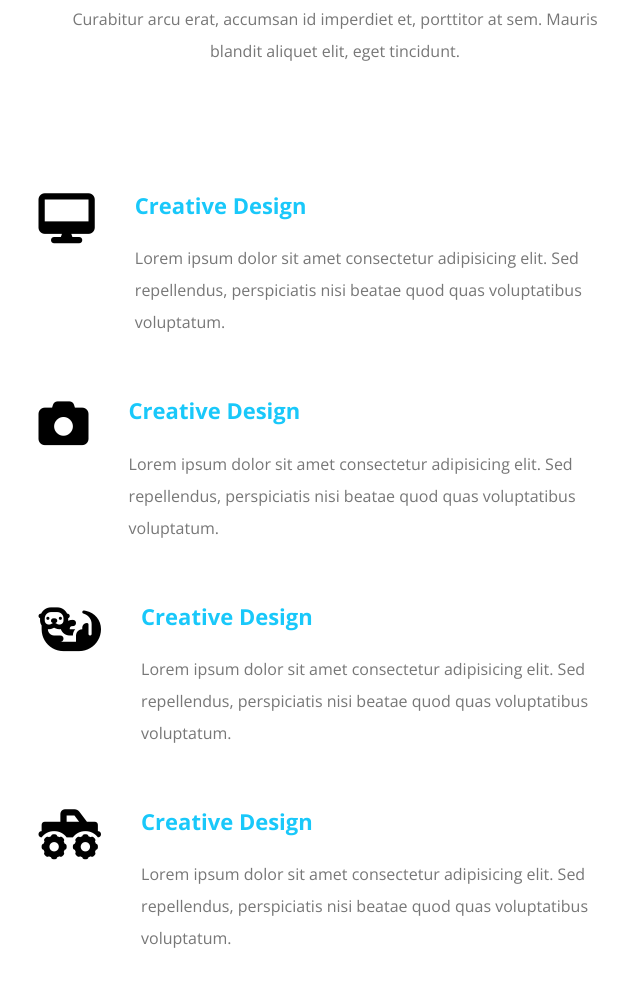
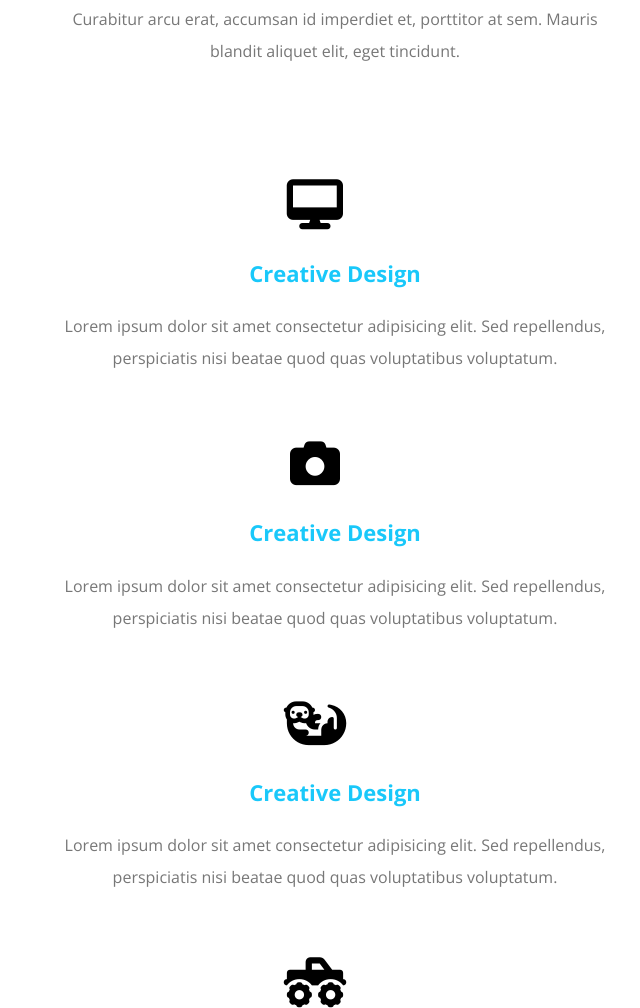
Before and after one commit to mariamgharib553/Template_2, a plain HTML site: page index.html in a window 768 px wide. Shown: the part 1013-2021 px from the top of the page, without its empty margins (49-689 px from the left). Drawn offline with nearby package versions, Linux system fonts and the light colour scheme.

Commit message:
fix the responsive

```diff
--- a/CSS/Kasper.css
+++ b/CSS/Kasper.css
@@ -287,17 +287,32 @@ header nav .form i {
     line-height: 2;
 }
 
-.services-container {
-    display: grid;
-    grid-template-columns: repeat(auto-fill , minmax(450px,1fr));
-    /* gap: 3vw; */
-    margin: auto auto 5vh auto;
+/* goa media query 34an as8r mn keda msh m7tagen grid asln */
+@media (min-width: 768px) {
+    .services-container {
+        display: grid;
+        grid-template-columns: repeat(auto-fill , minmax(450px,1fr));
+        margin: auto auto 5vh auto;
+    }
 }
 
 .services-container .part {
     display: flex;
     justify-content: space-between;
     padding: 30px;
+}
+
+@media (max-width: 768px) {
+    .services-container .part {
+        flex-direction: column;
+        padding: 2vb;
+        margin-bottom: 4vh;
+        text-align: center;
+    }
+
+    .services-container i {
+        margin-bottom: 4vh;
+    }
 }
 
 .services-container i {
```
